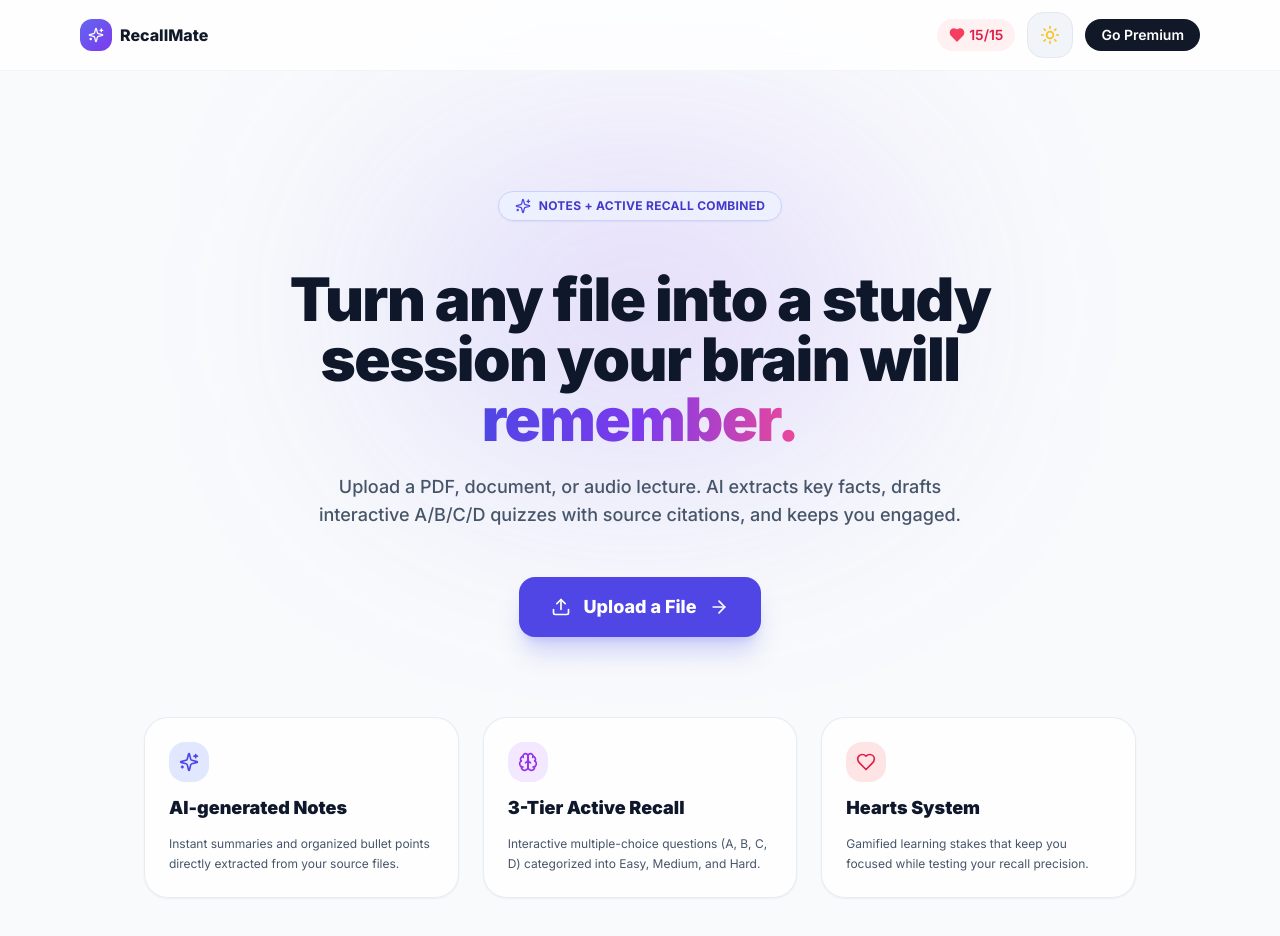
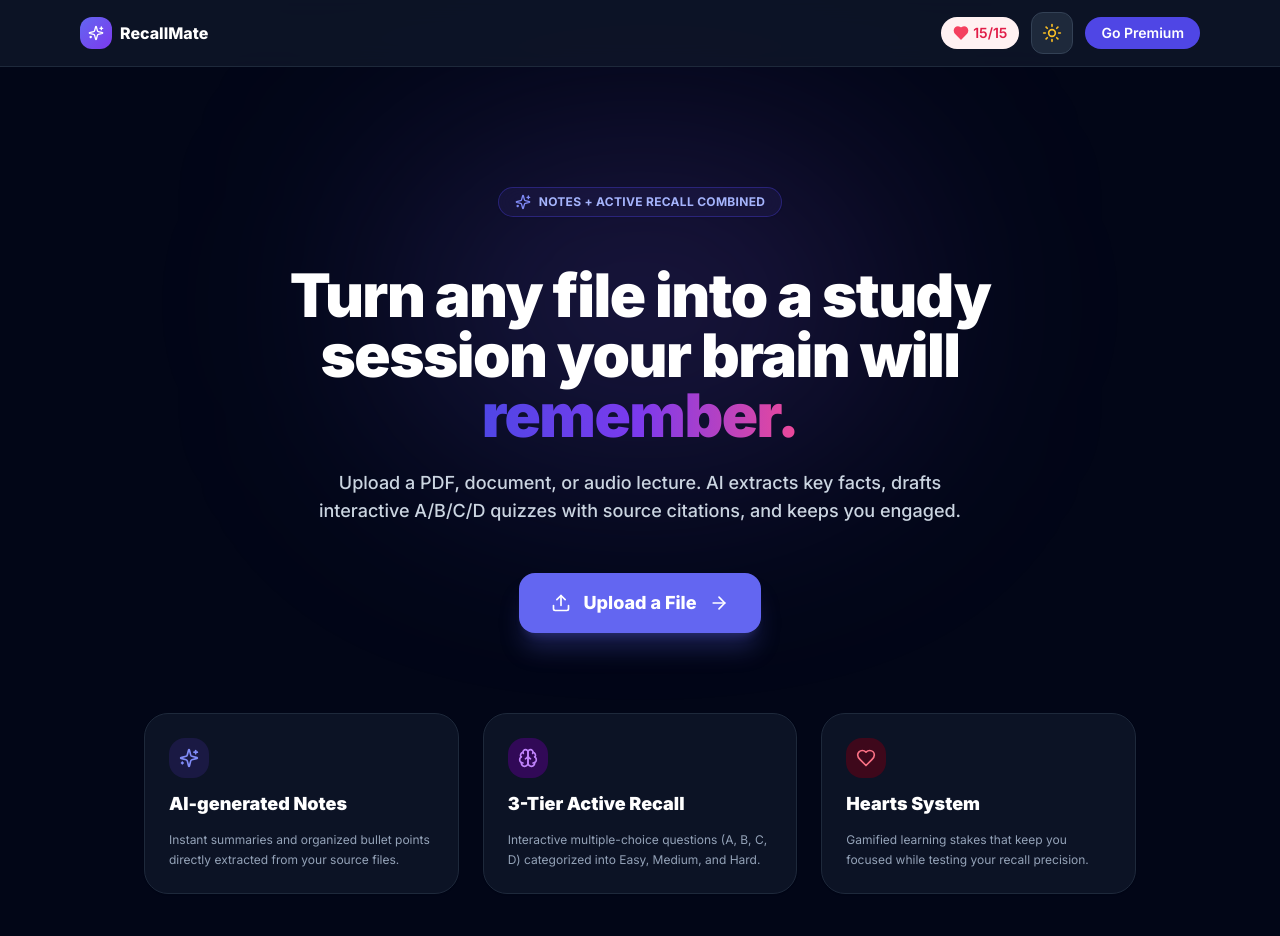
Before and after one commit to mmmedea/Recallmate, a Next.js app: page / in a window 1280 px wide. Both pictures are taken after a click on the button "Toggle Mode". Shown: the top 936 px of the page. Built offline with nearby package versions, Linux system fonts and the light colour scheme.

Commit message:
Fix dark mode config, theme toggle state, and update API model to latest

```diff
--- a/app/api/generate-content/route.ts
+++ b/app/api/generate-content/route.ts
@@ -62,8 +62,7 @@ Rules:
 - Include exact quote/source text and page/section number for "sourceCitation" and "pageNumber".`;
 
     // 2. Direct REST API Call (Bypasses SDK issues)
-    const url = `https://generativelanguage.googleapis.com/v1beta/models/gemini-1.5-flash:generateContent?key=${apiKey}`;
-
+    const url = `https://generativelanguage.googleapis.com/v1beta/models/gemini-1.5-flash-latest:generateContent?key=${apiKey}`;
     const response = await fetch(url, {
       method: "POST",
       headers: {
--- a/components/ThemeToggle.tsx
+++ b/components/ThemeToggle.tsx
@@ -5,19 +5,24 @@ import { Sun, Moon } from "lucide-react";
 import { useEffect, useState } from "react";
 
 export default function ThemeToggle() {
-  const { theme, setTheme } = useTheme();
+  const { resolvedTheme, setTheme } = useTheme();
   const [mounted, setMounted] = useState(false);
 
   useEffect(() => setMounted(true), []);
+
   if (!mounted) return null;
 
   return (
     <button
-      onClick={() => setTheme(theme === "dark" ? "light" : "dark")}
-      className="p-3 rounded-2xl bg-slate-100 dark:bg-slate-800 text-slate-800 dark:text-slate-200 hover:scale-105 transition-all border border-slate-200 dark:border-slate-700"
+      onClick={() => setTheme(resolvedTheme === "dark" ? "light" : "dark")}
+      className="p-2.5 rounded-xl bg-slate-100 dark:bg-slate-800 text-slate-800 dark:text-slate-200 hover:scale-105 transition-all border border-slate-200 dark:border-slate-700"
       aria-label="Toggle Mode"
     >
-      {theme === "dark" ? <Sun className="w-5 h-5 text-amber-400" /> : <Moon className="w-5 h-5 text-indigo-600" />}
+      {resolvedTheme === "dark" ? (
+        <Sun className="w-5 h-5 text-amber-400" />
+      ) : (
+        <Moon className="w-5 h-5 text-indigo-600" />
+      )}
     </button>
   );
 }
--- a/tailwind.config.ts
+++ b/tailwind.config.ts
@@ -1,6 +1,7 @@
 import type { Config } from "tailwindcss";
 
 const config: Config = {
+  darkMode: "class",
   content: [
     "./app/**/*.{js,ts,jsx,tsx,mdx}",
     "./components/**/*.{js,ts,jsx,tsx,mdx}"
```
